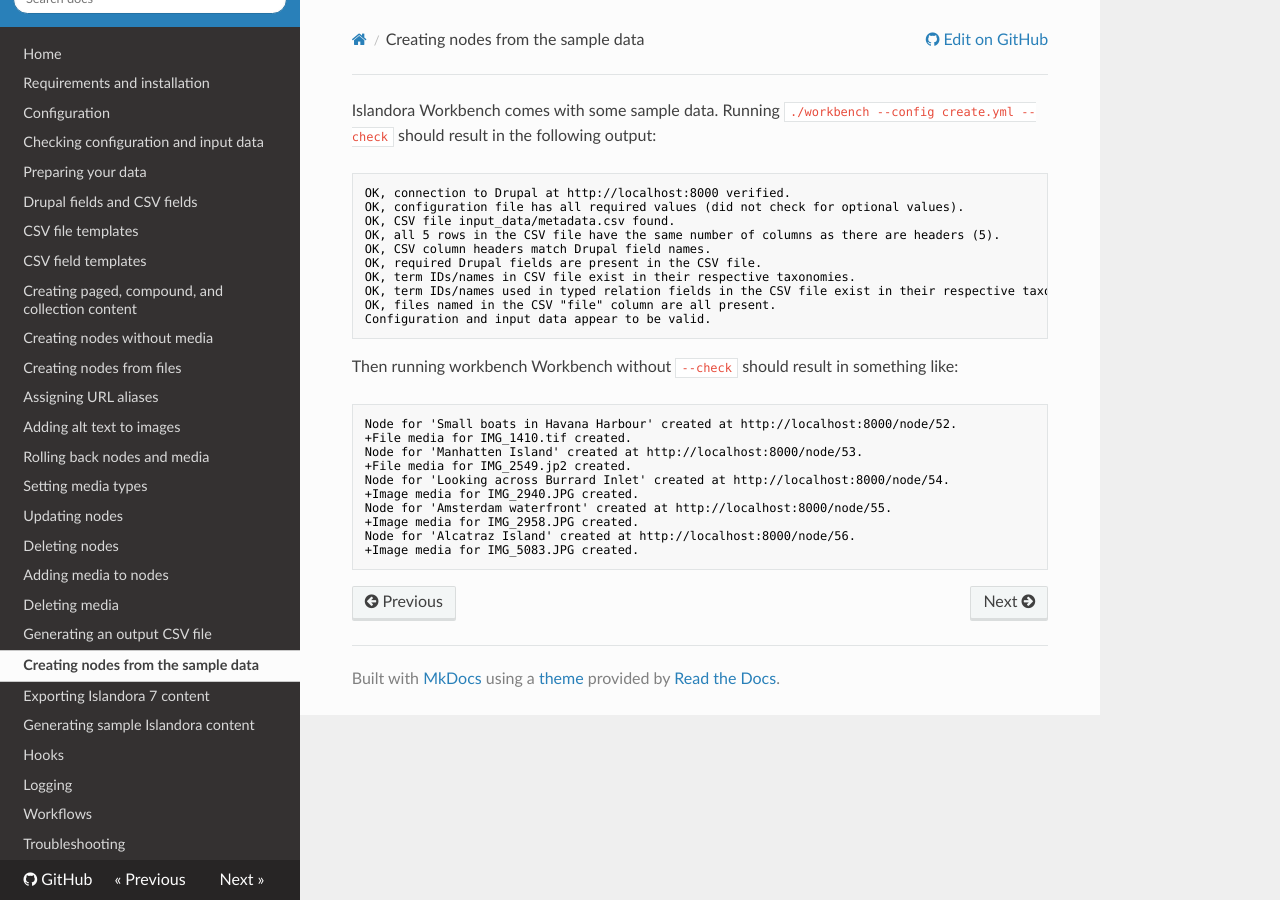
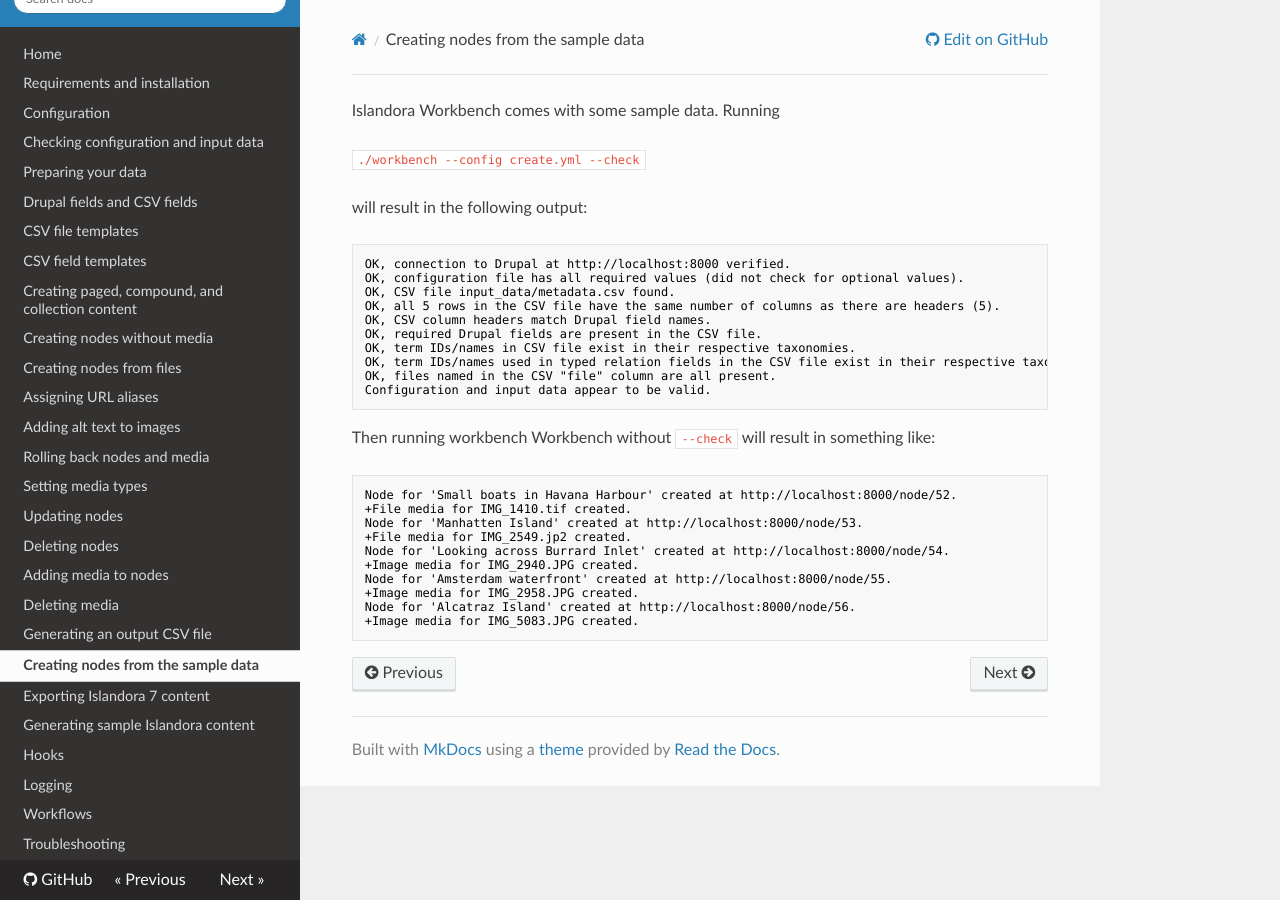
Before and after one commit to mjordan/islandora_workbench_docs, an MkDocs documentation site: the page built from docs/sample_data.md, in a window 1280 px wide. Built offline with MkDocs 1.6.1, drawn with Linux system fonts in a browser that asks for light colours; nearby versions of some CDN libraries; old or Windows-style settings are respelled for this version of MkDocs.

````diff
--- a/docs/sample_data.md
+++ b/docs/sample_data.md
@@ -1,4 +1,8 @@
-Islandora Workbench comes with some sample data. Running `./workbench --config create.yml --check` should result in the following output:
+Islandora Workbench comes with some sample data. Running
+
+`./workbench --config create.yml --check`
+
+will result in the following output:
 
 ```text
 OK, connection to Drupal at http://localhost:8000 verified.
@@ -13,7 +17,7 @@ OK, files named in the CSV "file" column are all present.
 Configuration and input data appear to be valid.
 ```
 
-Then running workbench Workbench without `--check` should result in something like:
+Then running workbench Workbench without `--check` will result in something like:
 
 ```text
 Node for 'Small boats in Havana Harbour' created at http://localhost:8000/node/52.
````
Also changed, not shown: docs/creating_nodes_from_files.md (+3 -3 lines), site/creating_nodes_from_files/index.html, site/index.html, site/sample_data/index.html, site/sitemap.xml.
